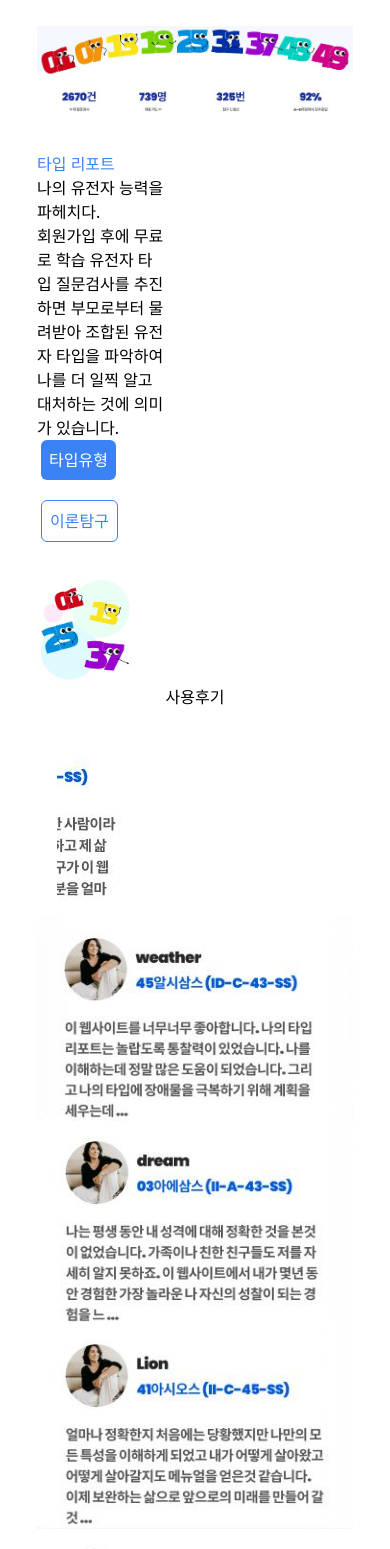
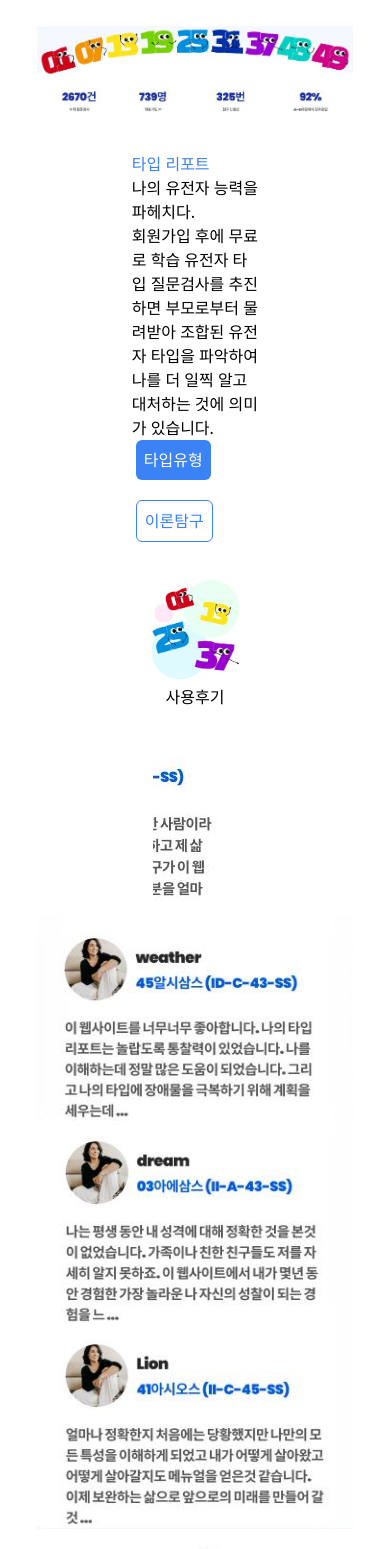
Before and after one commit to asnganje/dna-frontEnd, a React (Vite) app: page / in a window 390 px wide. Shown: the part 315-1864 px from the top of the page. Built offline with nearby package versions, Linux system fonts and the light colour scheme.

Commit message:
update mobile responsiveness

```diff
--- a/src/components/Footer.jsx
+++ b/src/components/Footer.jsx
@@ -31,7 +31,7 @@ const Footer = () => {
     return(
         <footer className="mx-[5%] w-[90%]">
             <p className="flex text-gray-400 font-bold justify-center">&copy; 2022-2023 54DNAtype</p>
-            <ul className="sm:flex sm:flex-row flex-col justify-center gap-5 mt-3 font-bold">
+            <ul className="sm:flex sm:flex-row flex flex-col sm:justify-center items-center sm:gap-5 gap-1 mt-3 mb-2 font-bold">
                 {renderedFooterItems}
             </ul>
             <ul className="flex justify-center gap-3">
--- a/src/components/Main.jsx
+++ b/src/components/Main.jsx
@@ -68,7 +68,7 @@ const Main = () => {
                     <img src={banner} alt="banner"  className="w-full"/>
                 </div>
             </section>
-            <section className="mx-[5%] sm:flex sm:flex-row flex-col justify-between">
+            <section className="mx-[5%] sm:flex sm:flex-row flex flex-col items-center justify-between">
                 <div className="w-[40%] my-[10%]">
                     <h6 className="text-blue-500">타입 리포트</h6>
                     <h5>나의 유전자 능력을 파헤치다.</h5>
@@ -91,8 +91,8 @@ const Main = () => {
                     사용후기
                     </p>
                 </div>
-                <div className="sm:flex sm:flex-row flex-col">
-                    <img src={g1} alt="g1" className="ml-5" />
+                <div className="sm:flex sm:flex-row flex flex-col items-center">
+                    <img src={g1} alt="g1" />
                     <img src={g2} alt="g2" />
                     <img src={g3} alt="g3" />
                     <img src={g4} alt="g4" />
```
